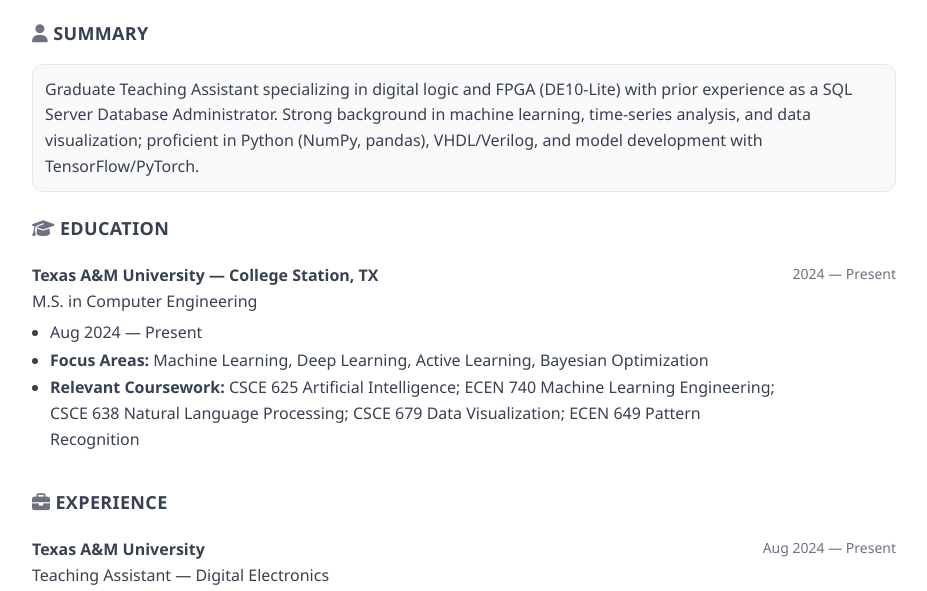
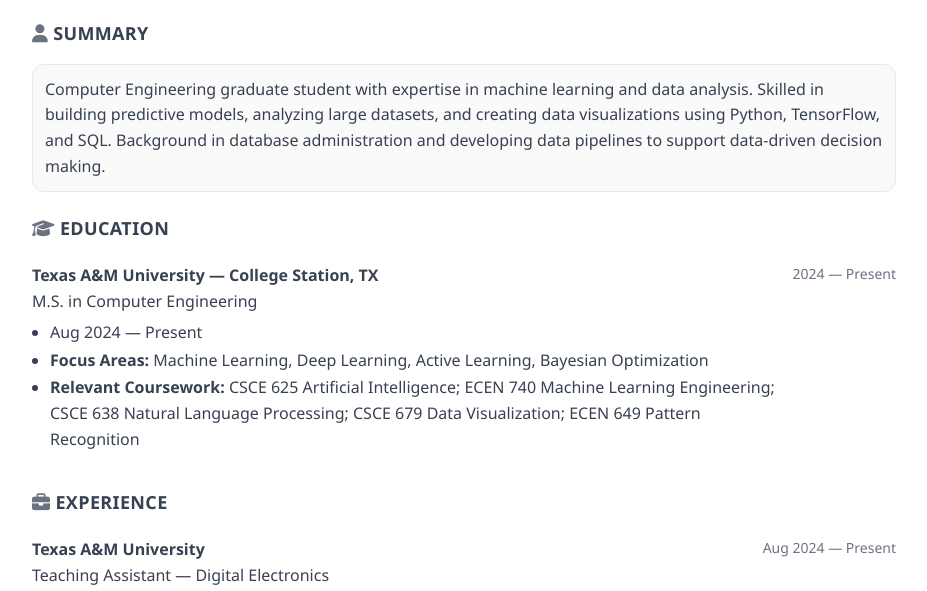
Before and after one commit to bitamalekian/bitamalekian.github.io, a plain HTML site: page index.html in a window 1280 px wide. Shown: the part 173-764 px from the top of the page, without its empty margins (176-1103 px from the left). Drawn offline with Linux system fonts and the light colour scheme.

Commit message:
Revise resume content and formatting
Updated the resume content to reflect current skills and experiences.

```diff
--- a/index.html
+++ b/index.html
@@ -108,8 +108,7 @@
     <section>
       <h2><i class="fa-solid fa-user"></i> Summary</h2>
       <p class="summary">
-        Graduate Teaching Assistant specializing in digital logic and FPGA (DE10-Lite) with prior experience as a SQL Server Database Administrator.
-        Strong background in machine learning, time-series analysis, and data visualization; proficient in Python (NumPy, pandas), VHDL/Verilog, and model development with TensorFlow/PyTorch.
+        Computer Engineering graduate student with expertise in machine learning and data analysis. Skilled in building predictive models, analyzing large datasets, and creating data visualizations using Python, TensorFlow, and SQL. Background in database administration and developing data pipelines to support data-driven decision making.
       </p>
     </section>
 
```
